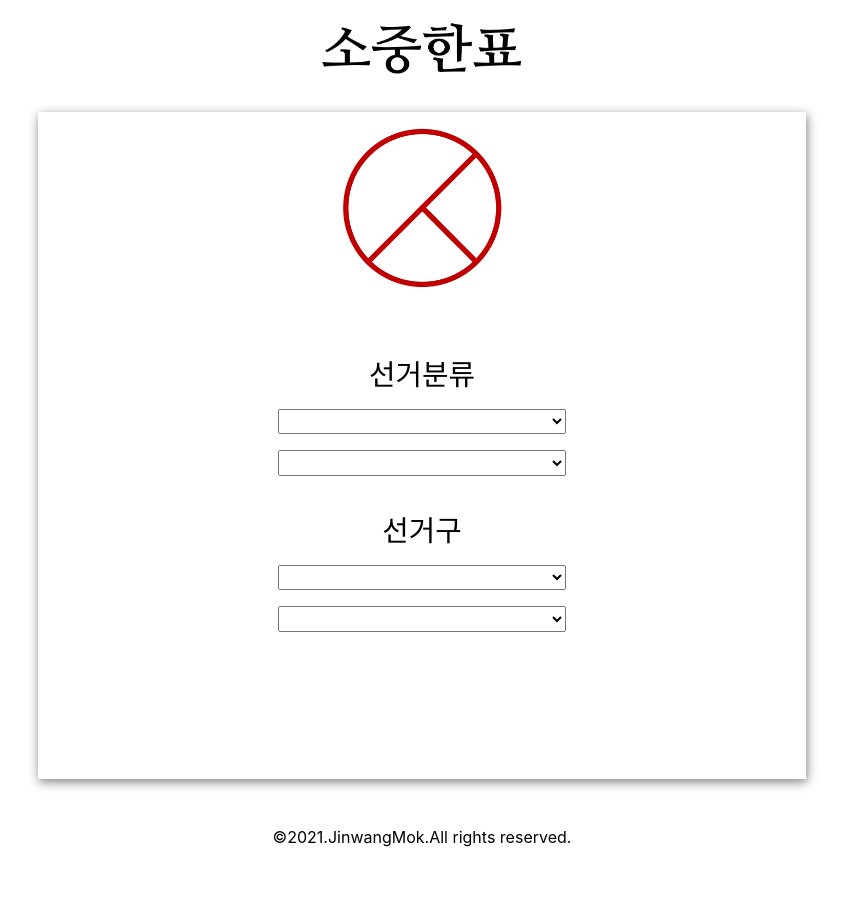
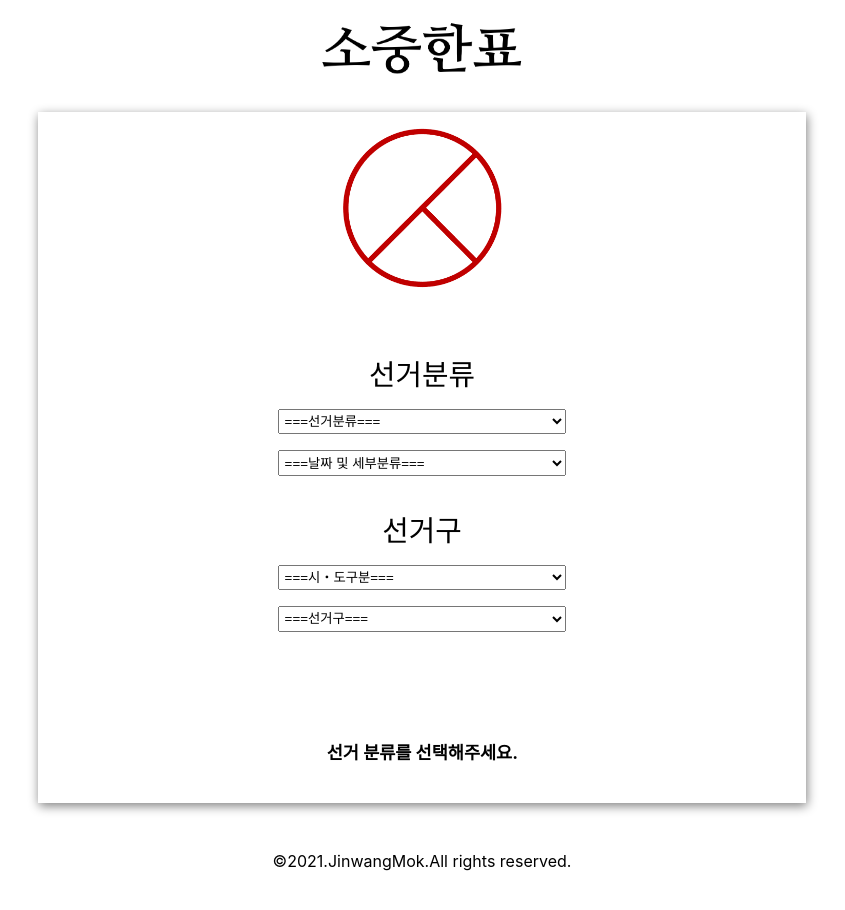
Before and after one commit to JinwangMok/UNI_Candidate_Info_App, a React (Create React App) app: page / in a window 1280 px wide. Shown: the top 910 px of the page, without its empty margins (218-1063 px from the left). Built offline with nearby package versions, Linux system fonts and the light colour scheme.

Commit message:
feat : add guide msg

```diff
--- a/src/components/Candidate_JundangInfo.js
+++ b/src/components/Candidate_JundangInfo.js
@@ -69,7 +69,7 @@ function Candidate_JundangInfo(props){
         return(
             <section className="Candidate_JundangInfo">
                 <div className="Candidate_JundangInfo_showBtn" onClick={JundangInfoHandler}>
-                    <button>정당 정책 정보 열람하기</button>
+                    <button>🔍 정당 정책 정보 열람</button>
                 </div>
             </section>
         )
--- a/src/components/Home.js
+++ b/src/components/Home.js
@@ -25,6 +25,7 @@ function Home(props){
             sgType : props.sgType,
             sgId : e.target.value.slice(1, 9)
         }
+        console.log(pBody);
         props.setSgName(e.target.value.slice(11));
         if(e.target.value.slice(11,17)=="대통령선거"){
             props.setSearch("available");
@@ -96,8 +97,33 @@ function Home(props){
                 console.log(err);
             })
     }
+    const setGuidePrinter = () => {
+        let guide;
+        if(props.search == "available"){
+            return(
+                <div className="Home_guide">
+                    <div className="Home_guideEmoji">👆🏻</div>
+                    <div className="Home_guideText">위의 버튼을 눌러 검색하실 수 있습니다.</div>
+                </div>
+            )
+        }else{
+            if(props.sgType == ""){
+                guide = "선거 분류를 선택해주세요."
+            }else if(props.sgName == ""){
+                guide = "선거 날짜와 세부분류를 선택해주세요."
+            }else{
+                guide = "선거구를 선택해주세요."
+            }
+        }
+        return(
+            <div className="Home_guide">
+                {guide}
+            </div>
+        )
+    }
 
     useEffect(() => {
+        props.setSgType("");
         props.setSearch("unavailable");
         props.setSgName("");
     }, []);
@@ -110,7 +136,7 @@ function Home(props){
             <section className="Home_voteClass">
                 <span>선거분류</span>
                 <select onChange={changeSgTypeHandler}>
-                    <option selected="selected"></option>
+                    <option value="" disabled selected="selected">===선거분류===</option>
                     {
                         Object.values(sgCodeData).map((value)=>{
                             return(
@@ -124,7 +150,7 @@ function Home(props){
             </section>
             <section className="Home_voteId">
                 <select onChange={changeSgIdHandler}>
-                    <option selected="selected"></option>
+                    <option value="" disabled selected="selected">===날짜 및 세부분류===</option>
                     {
                         props.sgIdList.map((item)=>{
                             if(item["sgTypecode"] == props.sgType){
@@ -142,7 +168,7 @@ function Home(props){
                 <span>선거구</span>
                 <div className="Home_region1">
                     <select onChange={changeRegion1OptionHandler}>
-                        <option selected="selected"></option>
+                        <option value="" disabled selected="selected">===시・도구분===</option>
                         {
                             props.sdNames.map((item) =>{
                                 return(
@@ -156,7 +182,7 @@ function Home(props){
                 </div>
                 <div className="Home_region2">
                     <select onChange={changeRegion2OptionHandler}>
-                        <option selected="selected"></option>
+                        <option value="" disabled selected="selected">===선거구===</option>
                         { props.sggNames.map((item) => {
                             return(
                                 <option value={ item }>
@@ -172,6 +198,7 @@ function Home(props){
                     <img src={ logo } alt="logo"/>
                 </Link>
             </button>
+            {setGuidePrinter()}
         </section>
     )
 }
--- a/src/components/Main.js
+++ b/src/components/Main.js
@@ -10,7 +10,7 @@ import Candidate from "./Candidate";
 import sgIdData from "../data/sgIdData.json";
 
 function Main(){
-    const [sgType, setSgType] = useState({});
+    const [sgType, setSgType] = useState("");
     const [sgName, setSgName] = useState("");
     const [sgId, setSgId] = useState("");
     const [region1, setRegion1] = useState("");
--- a/src/css/Candidate_JundangInfo.css
+++ b/src/css/Candidate_JundangInfo.css
@@ -17,11 +17,13 @@
 .Candidate_JundangInfo > div{
     width: 100%;
     display: flex;
-    justify-content: right;
+    justify-content: center;
     margin-top: 2rem;
 }
 
 .Candidate_JundangInfo_showBtn > button{
+    font-size: 1rem;
+    font-weight: 500;
     padding: 0.8rem 1rem;
     border-radius: 1rem;
     transition: 0.5s ease;
--- a/src/css/Home.css
+++ b/src/css/Home.css
@@ -136,3 +136,25 @@
 .Home_hide{
     display: none;
 }
+@keyframes guide {
+    0%{
+        transform: scale(1);
+    }
+    5%{
+        transform: scale(1.1);
+    }
+    100%{
+        transform: scale(1);
+    }
+}
+.Home_guide{
+    animation: 5s guide infinite;
+    display: flex;
+    flex-direction: column;
+    justify-content: center;
+    align-items: center;
+    font-weight: 700;
+}
+.Home_guideEmoji{
+    font-size: 2.5rem;
+}
--- a/src/data/sgCodeData.json
+++ b/src/data/sgCodeData.json
@@ -1,13 +1,13 @@
 {
-    "1" : "대통령 선거",
-    "2" : "국회의원 선거",
-    "3" : "시도지사 선거",
-    "4" : "구시군장 선거",
-    "5" : "시도의원 선거",
-    "6" : "구시군의회의원 선거",
-    "7" : "국회의원비례대표 선거",
-    "8" : "광역의원 비례대표 선거",
-    "9" : "기초의원비례대표 선거",
-    "10" : "교육의원 선거",
-    "11" : "교육감 선거"
+    "1" : "대통령선거",
+    "2" : "국회의원선거",
+    "3" : "시・도지사선거",
+    "4" : "구・시・군의장선거",
+    "5" : "시・도의회의원선거",
+    "6" : "구・시・군의회의원선거",
+    "7" : "비례대표국회의원선거",
+    "8" : "광역의원비례대표선거",
+    "9" : "기초의원비례대표선거",
+    "10" : "교육의원선거",
+    "11" : "교육감선거"
 }
```
